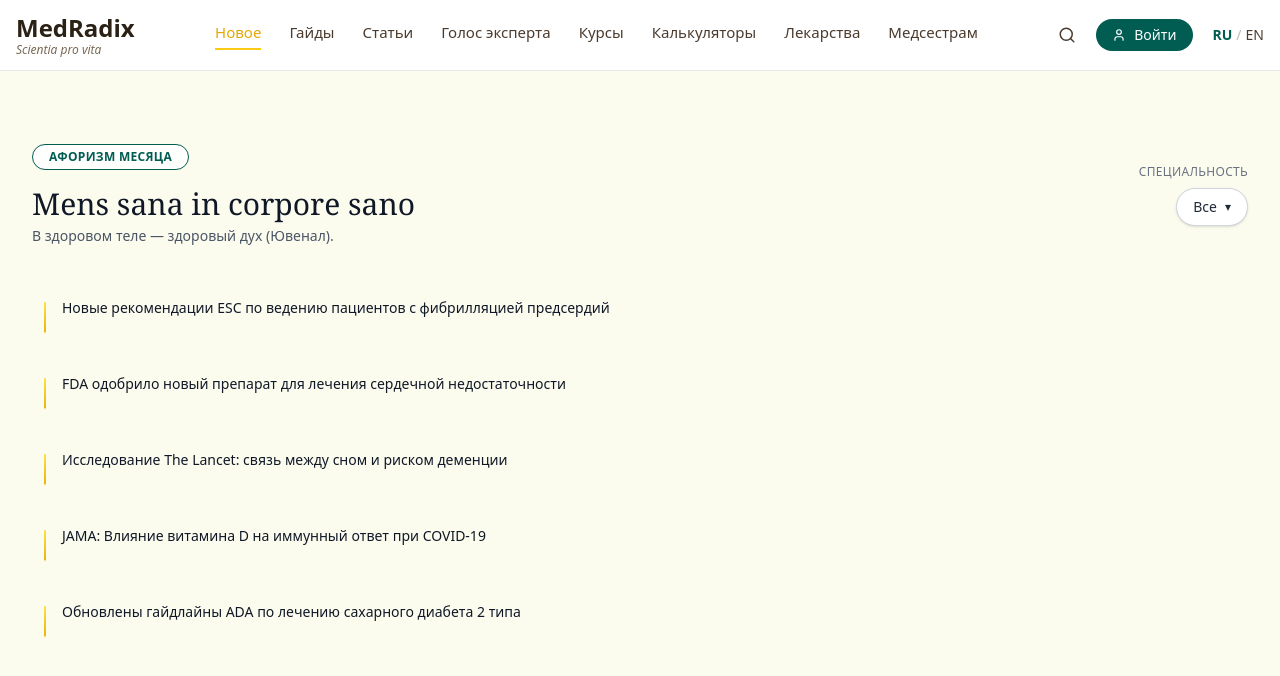
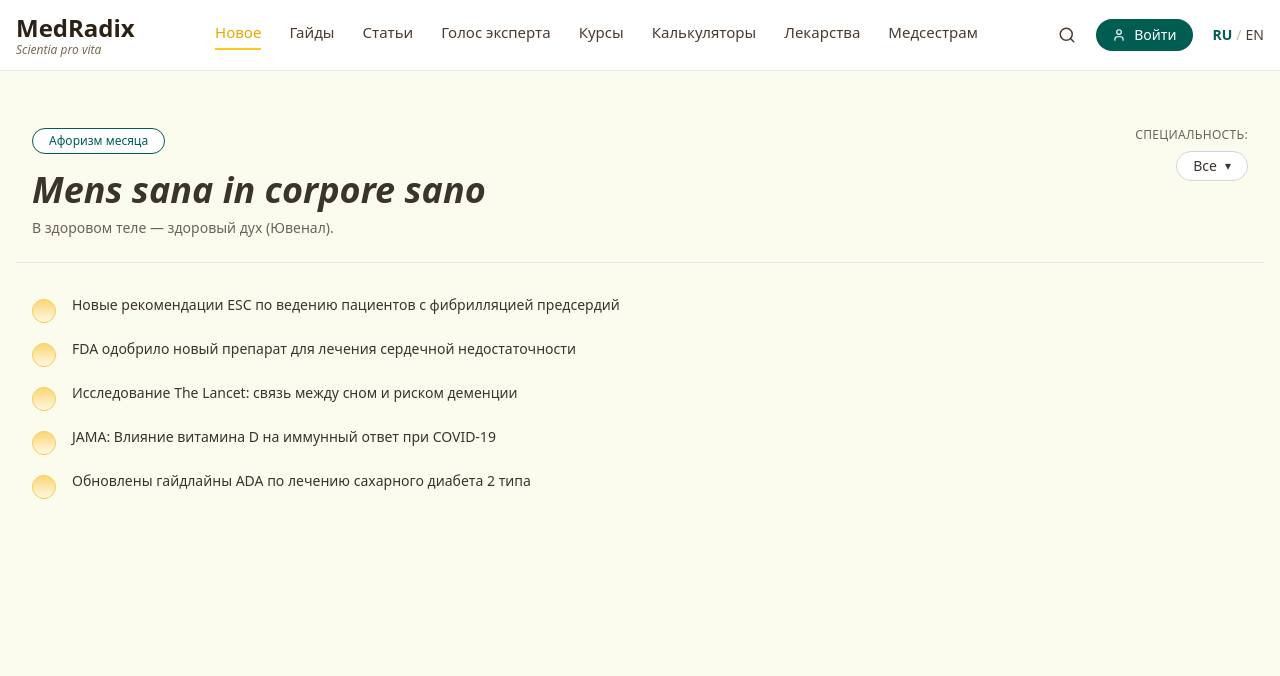
Before and after one commit to NMaryko/MedRadix, a Next.js app: page / in a window 1280 px wide. Shown: the top 676 px of the page. Built offline with nearby package versions, Linux system fonts and the light colour scheme.

Commit message:
Refactor HomePage component and update news display

```diff
--- a/app/page.tsx
+++ b/app/page.tsx
@@ -1,95 +1,58 @@
-// app/page.tsx
-
-type NewsItem = {
-  id: number;
-  title: string;
-};
-
-const newsItems: NewsItem[] = [
-  {
-    id: 1,
-    title:
-      'Новые рекомендации ESC по ведению пациентов с фибрилляцией предсердий',
-  },
-  {
-    id: 2,
-    title:
-      'FDA одобрило новый препарат для лечения сердечной недостаточности',
-  },
-  {
-    id: 3,
-    title:
-      'Исследование The Lancet: связь между сном и риском деменции',
-  },
-  {
-    id: 4,
-    title:
-      'JAMA: Влияние витамина D на иммунный ответ при COVID-19',
-  },
-  {
-    id: 5,
-    title:
-      'Обновлены гайдлайны ADA по лечению сахарного диабета 2 типа',
-  },
-];
-
 export default function HomePage() {
   return (
-    <div className="bg-[#fcfcee] min-h-screen">
-      <div className="max-w-[1360px] mx-auto px-4 pt-10 pb-16">
-        {/* Верхний блок: Афоризм месяца + Специальность */}
-        <div className="flex flex-col md:flex-row md:items-center md:justify-between gap-6 mb-10">
-          {/* Левая часть — афоризм */}
+    <main className="bg-[#fcfcee] min-h-screen">
+      {/* Блок афоризма и фильтра специальности */}
+      <section className="border-b border-gray-200">
+        <div className="max-w-[1360px] mx-auto px-4 py-6 flex items-start justify-between gap-8">
+          {/* Левая часть — чип и афоризм */}
           <div>
-            <button className="inline-flex items-center rounded-full border border-[#015d52] bg-white/90 px-4 py-1 text-xs font-semibold uppercase tracking-wide text-[#015d52]">
+            <button className="px-4 py-1 text-xs font-medium rounded-full border border-[#015d52] text-[#015d52] bg-white">
               Афоризм месяца
             </button>
 
-            <div className="mt-4">
-              <p className="text-2xl md:text-3xl font-serif text-gray-900">
-                Mens sana in corpore sano
-              </p>
-              <p className="mt-1 text-sm text-gray-600">
-                В здоровом теле — здоровый дух (Ювенал).
-              </p>
-            </div>
+            <h1 className="mt-4 text-3xl md:text-4xl font-semibold italic text-[#3b342d]">
+              Mens sana in corpore sano
+            </h1>
+
+            <p className="mt-2 text-sm text-[#6b635a]">
+              В здоровом теле — здоровый дух (Ювенал).
+            </p>
           </div>
 
           {/* Правая часть — специальность */}
-          <div className="flex flex-col items-start md:items-end gap-2">
-            <span className="text-xs uppercase tracking-wide text-gray-500">
-              Специальность
+          <div className="flex flex-col items-end gap-2">
+            <span className="text-xs uppercase tracking-wide text-[#6b635a]">
+              Специальность:
             </span>
-            <button className="inline-flex items-center gap-2 rounded-full border border-gray-300 bg-white px-4 py-2 text-sm text-gray-800 shadow-sm transition-colors hover:border-[#015d52] hover:text-[#015d52]">
+            <button className="inline-flex items-center gap-2 px-4 py-1 text-sm rounded-full border border-gray-300 bg-white text-[#3b342d]">
               Все
               <span className="text-xs">▾</span>
             </button>
           </div>
         </div>
+      </section>
 
-        {/* Список новостей */}
-        <div className="space-y-4">
-          {newsItems.map((item) => (
-            <a
-              key={item.id}
-              href="#"
-              className="group flex items-start gap-4 rounded-lg px-3 py-3 transition-colors hover:bg-white/70"
-            >
-              {/* Молния слева */}
-              <div className="mt-1">
-                <div className="lightning-bar" />
+      {/* Список новостей, как на старом сайте */}
+      <section className="max-w-[1360px] mx-auto px-4 py-8">
+        <ul className="space-y-4">
+          {[
+            'Новые рекомендации ESC по ведению пациентов с фибрилляцией предсердий',
+            'FDA одобрило новый препарат для лечения сердечной недостаточности',
+            'Исследование The Lancet: связь между сном и риском деменции',
+            'JAMA: Влияние витамина D на иммунный ответ при COVID-19',
+            'Обновлены гайдлайны ADA по лечению сахарного диабета 2 типа',
+          ].map((title, index) => (
+            <li key={index} className="flex items-start gap-4">
+              {/* Иконка-кружок с мягкой «молнией» */}
+              <div className="mt-1 h-6 w-6 flex items-center justify-center rounded-full border border-[#f9c94a] bg-[#fff9e6] relative overflow-hidden">
+                <span className="absolute inset-0 bg-gradient-to-b from-[#f9c94a] to-transparent animate-pulse" />
               </div>
 
-              {/* Текст новости */}
-              <div>
-                <p className="text-sm text-gray-900 group-hover:text-[#015d52]">
-                  {item.title}
-                </p>
-              </div>
-            </a>
+              <p className="text-sm text-[#3b342d]">{title}</p>
+            </li>
           ))}
-        </div>
-      </div>
-    </div>
+        </ul>
+      </section>
+    </main>
   );
 }
```
